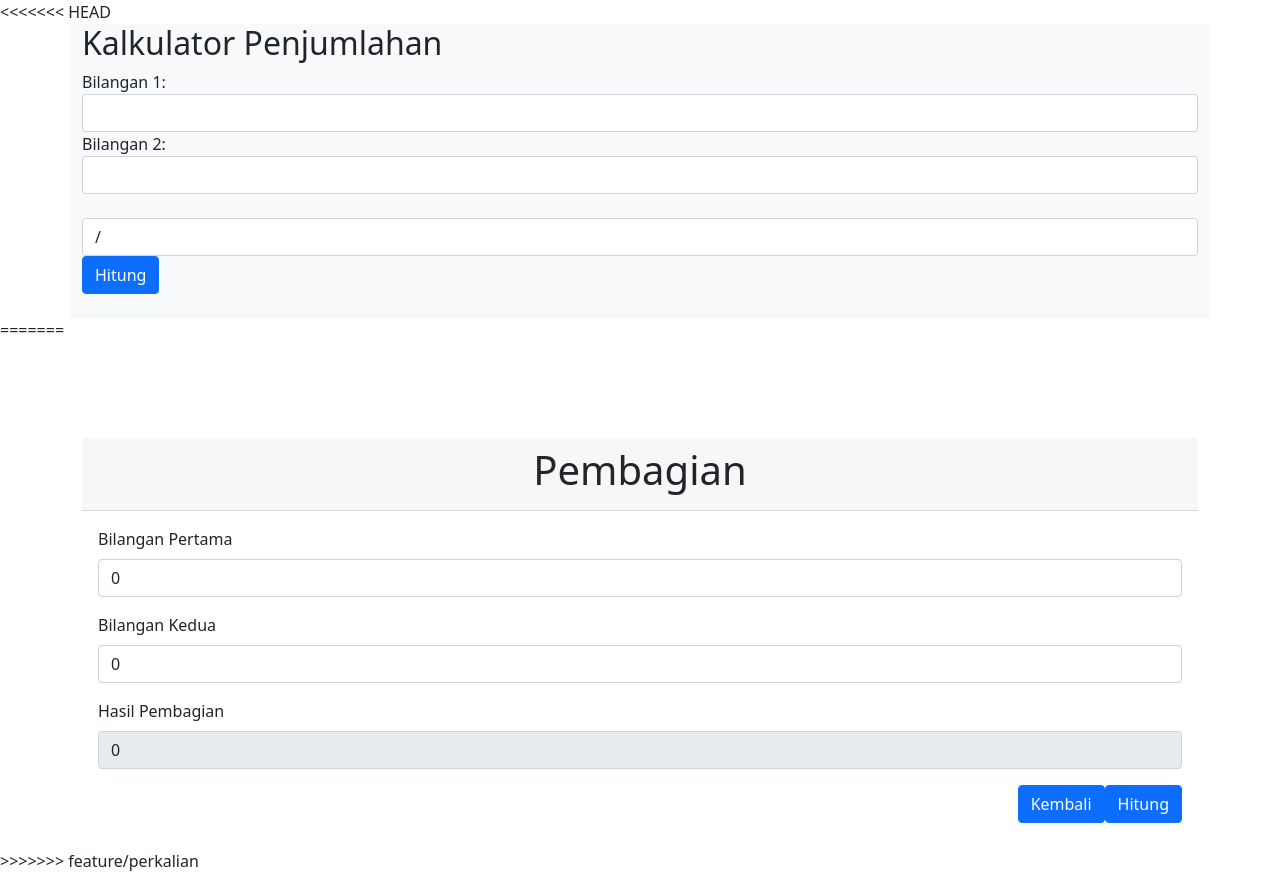
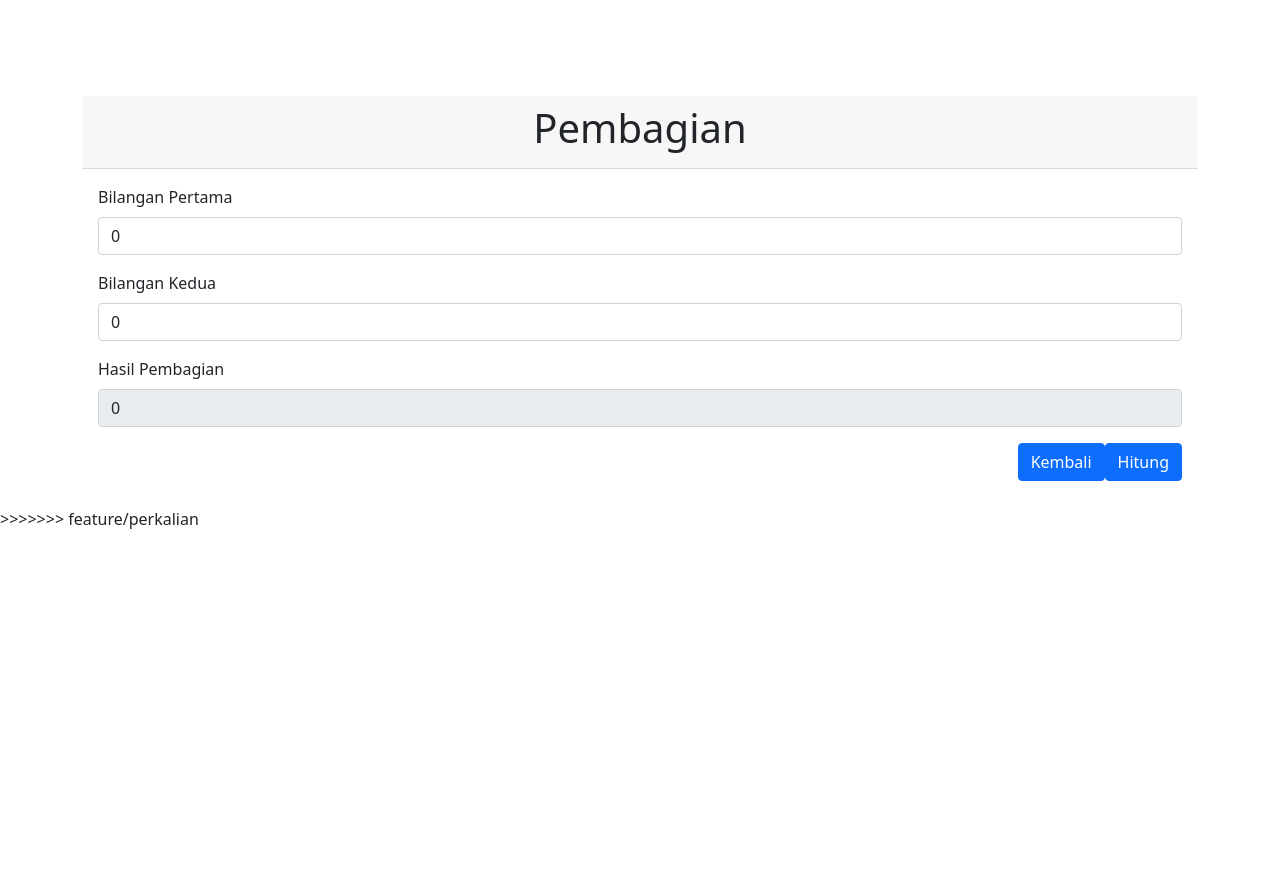
Before and after one commit to melatinurmalasari/JWP-ci3-calculator-collaborators, a CodeIgniter app: the page made by application/views/pembagian.php in a window 1280 px wide. After the commit the page ends 529 px from the top, so only its background shows below. Run offline with CodeIgniter, Linux system fonts and the light colour scheme.

Commit message:
perubahan5

```diff
--- a/application/views/pembagian.php
+++ b/application/views/pembagian.php
@@ -1,59 +1,4 @@
 <!DOCTYPE html>
-<<<<<<< HEAD
-<html>
-<head>
-    <!-- Load file CSS Bootstrap -->
-    <link href="https://cdn.jsdelivr.net/npm/bootstrap@5.1.3/dist/css/bootstrap.min.css" rel="stylesheet" integrity="sha384-1BmE4kWBq78iYhFldvKuhfTAU6auU8tT94WrHftjDbrCEXSU1oBoqyl2QvZ6jIW3" crossorigin="anonymous">
-</head>
-<body>
-<div class="container bg-light text-blue">
-    <?php
-    $bil1=null;
-    $bil2=null;
-    if (isset($_GET['bil1'])) {
-
-        $bil1=$_GET['bil1'];
-        $bil2=$_GET['bil2'];
-        $hasil=0;
-        $operasi=$_GET["operasi"];
-        switch ($operasi) {
-            case '/':
-                $hasil = $bil1/$bil2;
-                break;
-
-        }
-    }
-    ?>
-    <div class="rows">
-        <form action="<?php echo $_SERVER["PHP_SELF"];?>" method="get">
-            <h2>Kalkulator Penjumlahan</h2>
-            <div class="form-group">
-                <label>Bilangan 1:</label>
-                <input type="text" name="bil1" class="form-control" value="<?php echo $bil1; ?>" required>
-            </div>
-            <div class="form-group">
-                <label>Bilangan 2:</label>
-                <input type="text" name="bil2" class="form-control" value="<?php echo $bil2; ?>"  required>
-            </div>
-            <br>
-            <div class="form-group">
-                <select class="form-control" name="operasi">
-                    <option value="/">/</option>
-                </select>
-            </div>
-            <button type="submit" class="btn btn-primary">Hitung</button>
-        </form>
-        <br>
-        <?php
-        if (isset($_GET['bil1'])) {
-            echo "<h1>$hasil</h1>";
-        }
-        ?>
-    </div>
-</div>
-</body>
-</html>
-=======
 <html lang="en">
 
 <head>
```
